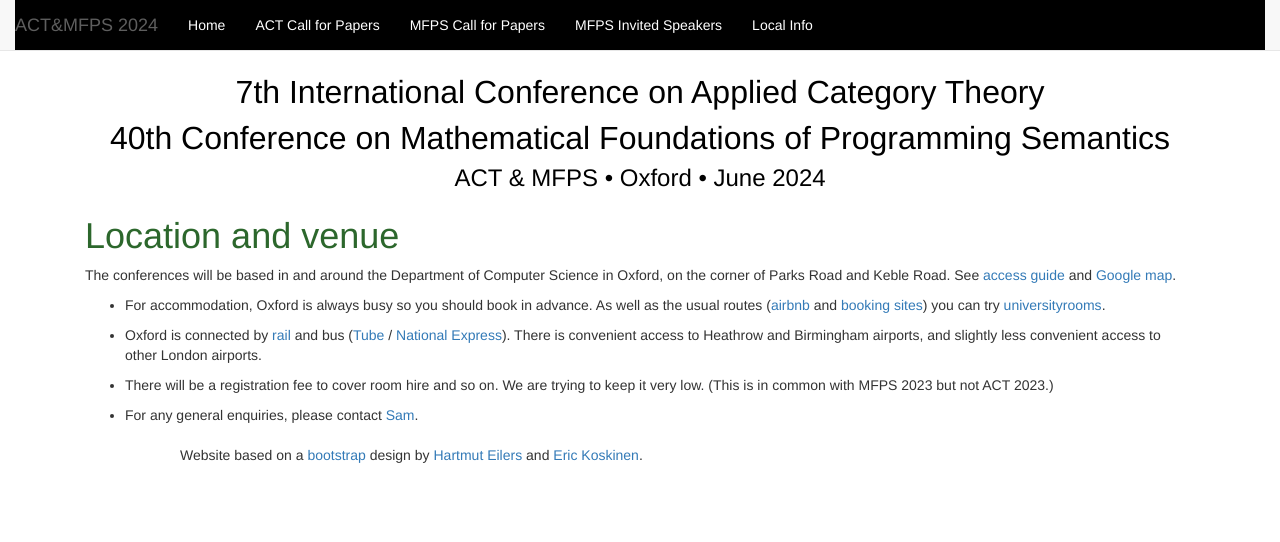
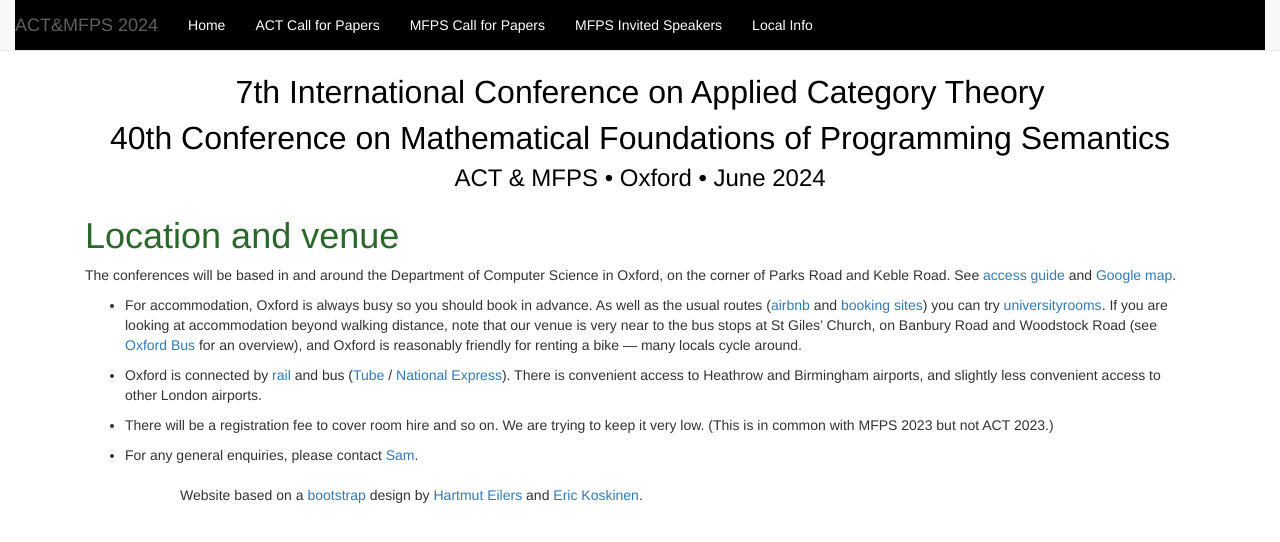
Before and after one commit to oxford24/oxford24.github.io, a Jekyll site: the page built from local.md, in a window 1280 px wide. Shown: the top 542 px of the page. Built offline with Jekyll 4.4.1, drawn with Linux system fonts in a browser that asks for light colours.

Commit message:
Update local.md

```diff
--- a/local.md
+++ b/local.md
@@ -6,7 +6,7 @@ layout: actmfps
 
 The conferences will be based in and around the Department of Computer Science in Oxford, on the corner of Parks Road and Keble Road. See [access guide](https://www.accessguide.ox.ac.uk/8-11-keble-road-and-wolfson-building) and [Google map](https://maps.app.goo.gl/WSeQuTsg3w4ZL8VQ8).
 
-* For accommodation, Oxford is always busy so you should book in advance. As well as the usual routes ([airbnb](https://www.airbnb.co.uk/oxford-united-kingdom/stays/apartments) and [booking sites](https://www.tripadvisor.co.uk/Hotels-g186361-Oxford_Oxfordshire_England-Hotels.html)) you can try [universityrooms](https://www.universityrooms.com/en-GB/city/oxford/home/).
+* For accommodation, Oxford is always busy so you should book in advance. As well as the usual routes ([airbnb](https://www.airbnb.co.uk/oxford-united-kingdom/stays/apartments) and [booking sites](https://www.tripadvisor.co.uk/Hotels-g186361-Oxford_Oxfordshire_England-Hotels.html)) you can try [universityrooms](https://www.universityrooms.com/en-GB/city/oxford/home/). If you are looking at accommodation beyond walking distance, note that our venue is very near to the bus stops at St Giles' Church, on Banbury Road and Woodstock Road (see [Oxford Bus](https://images-oxfordbus.passenger-website.com/2023-08/SmartZone%20Network%20Map%20-%2027th%20August%202023.pdf) for an overview), and Oxford is reasonably friendly for renting a bike --- many locals cycle around.
 
 * Oxford is connected by [rail](https://www.nationalrail.co.uk) and bus ([Tube](https://www.oxfordtube.com) / [National Express](https://www.nationalexpress.com/en/help/coach-stations/oxford)). There is convenient access to Heathrow and Birmingham airports, and slightly less convenient access to other London airports.
 
```
